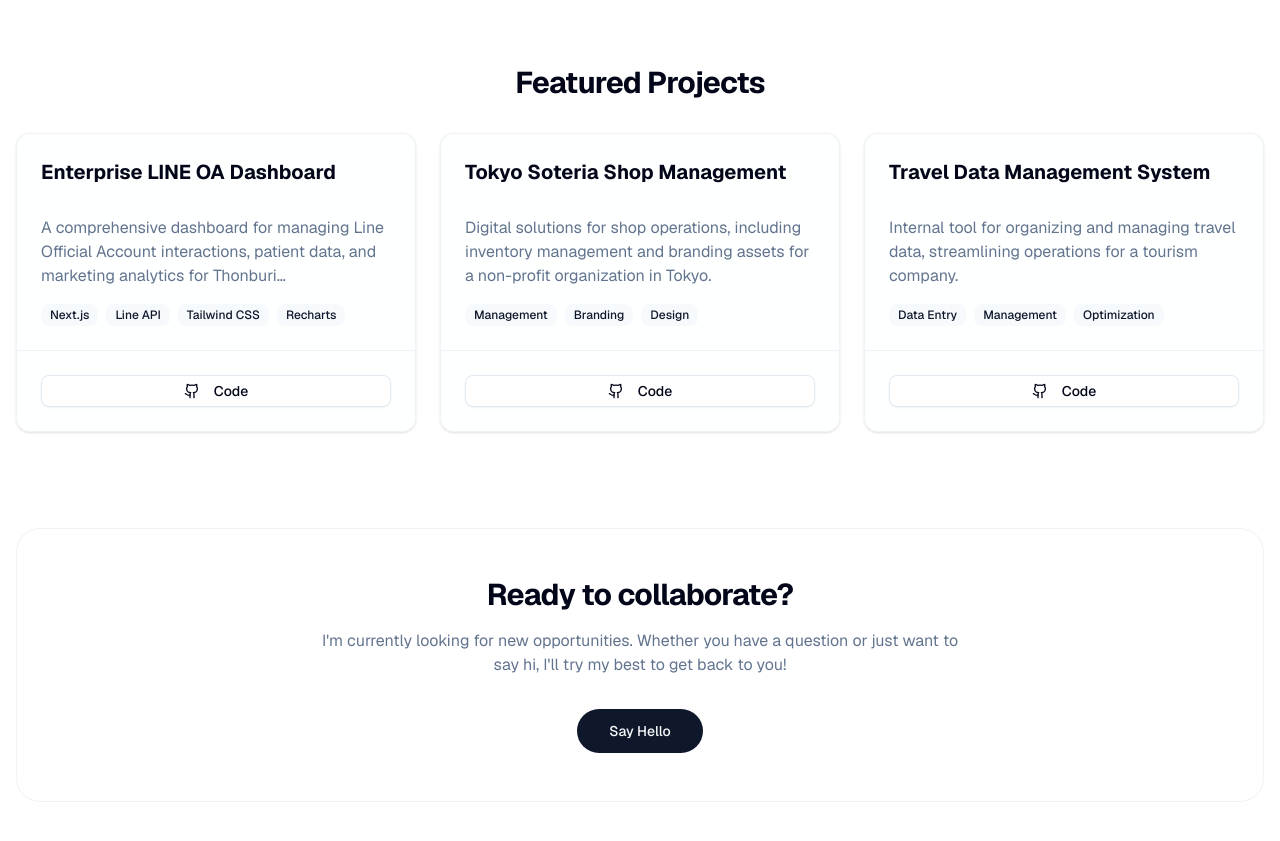
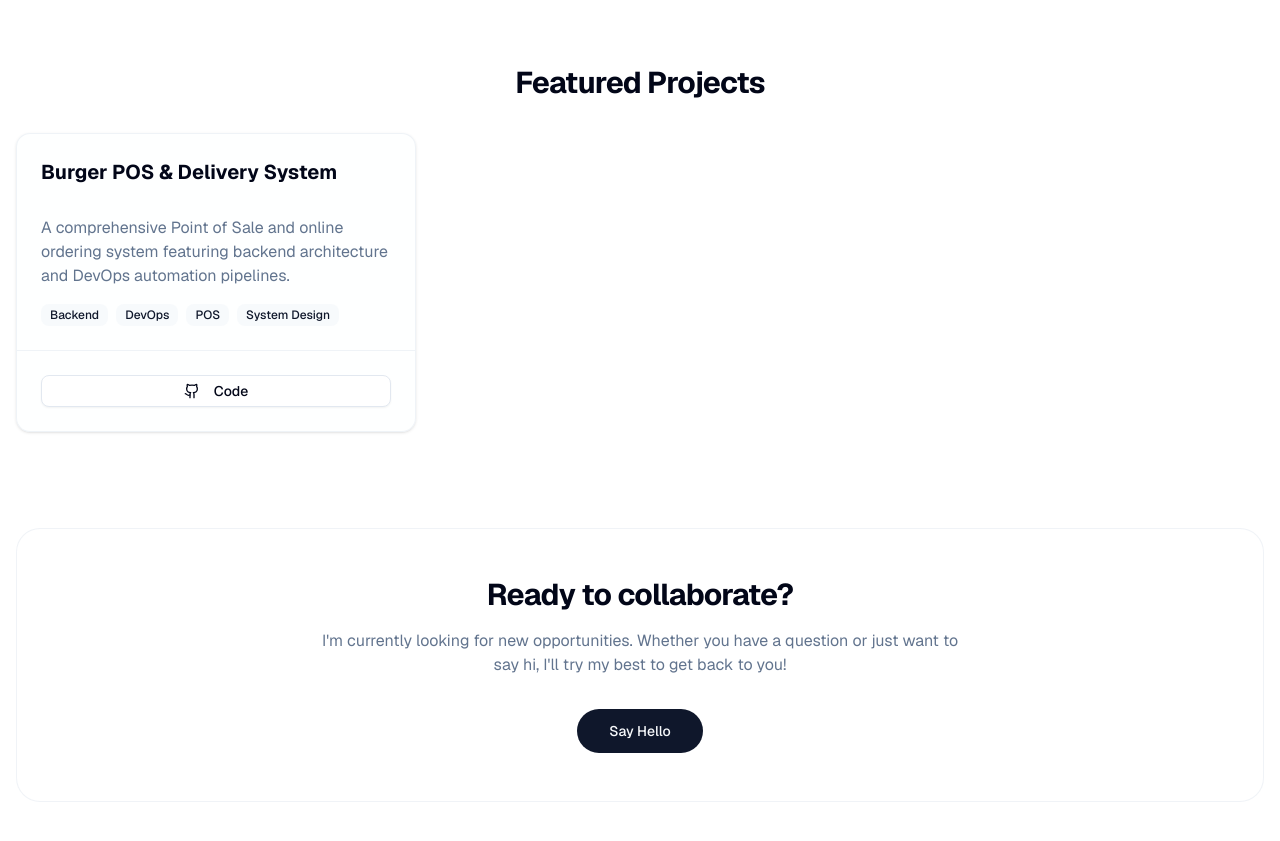
Before and after one commit to mine969/Mine-Porfolio-Website, a Next.js app: page / in a window 1280 px wide. Shown: the part 2140-2981 px from the top of the page. Built offline with nearby package versions, Linux system fonts and the light colour scheme.

Commit message:
change exp

```diff
--- a/app/page.jsx
+++ b/app/page.jsx
@@ -7,25 +7,10 @@ import { Badge } from "@/components/ui/badge"
 export default function Portfolio() {
   const projects = [
     {
-      title: "Enterprise LINE OA Dashboard",
-      description: "A comprehensive dashboard for managing Line Official Account interactions, patient data, and marketing analytics for Thonburi Bamrungmuang Hospital.",
-      tags: ["Next.js", "Line API", "Tailwind CSS", "Recharts"],
-
-      github: "#"
-    },
-    {
-      title: "Tokyo Soteria Shop Management",
-      description: "Digital solutions for shop operations, including inventory management and branding assets for a non-profit organization in Tokyo.",
-      tags: ["Management", "Branding", "Design"],
-
-      github: "#"
-    },
-     {
-      title: "Travel Data Management System",
-      description: "Internal tool for organizing and managing travel data, streamlining operations for a tourism company.",
-      tags: ["Data Entry", "Management", "Optimization"],
-
-      github: "#"
+      title: "Burger POS & Delivery System",
+      description: "A comprehensive Point of Sale and online ordering system featuring backend architecture and DevOps automation pipelines.",
+      tags: ["Backend", "DevOps", "POS", "System Design"],
+      github: "https://github.com/mine969/A-Burgar-POS-delivery-system.git"
     }
   ]
 
```
Also changed, not shown: 3 other files (tests, documents, lock files or other folders).
